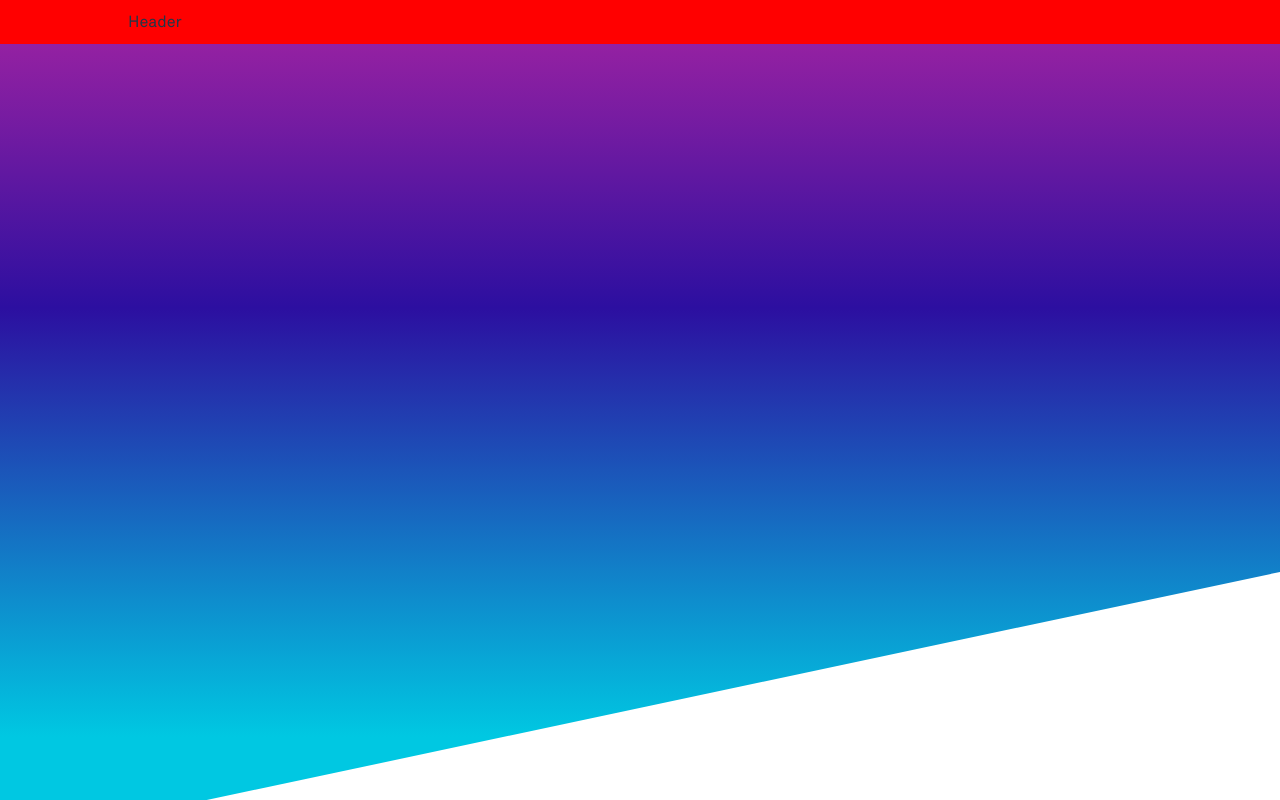
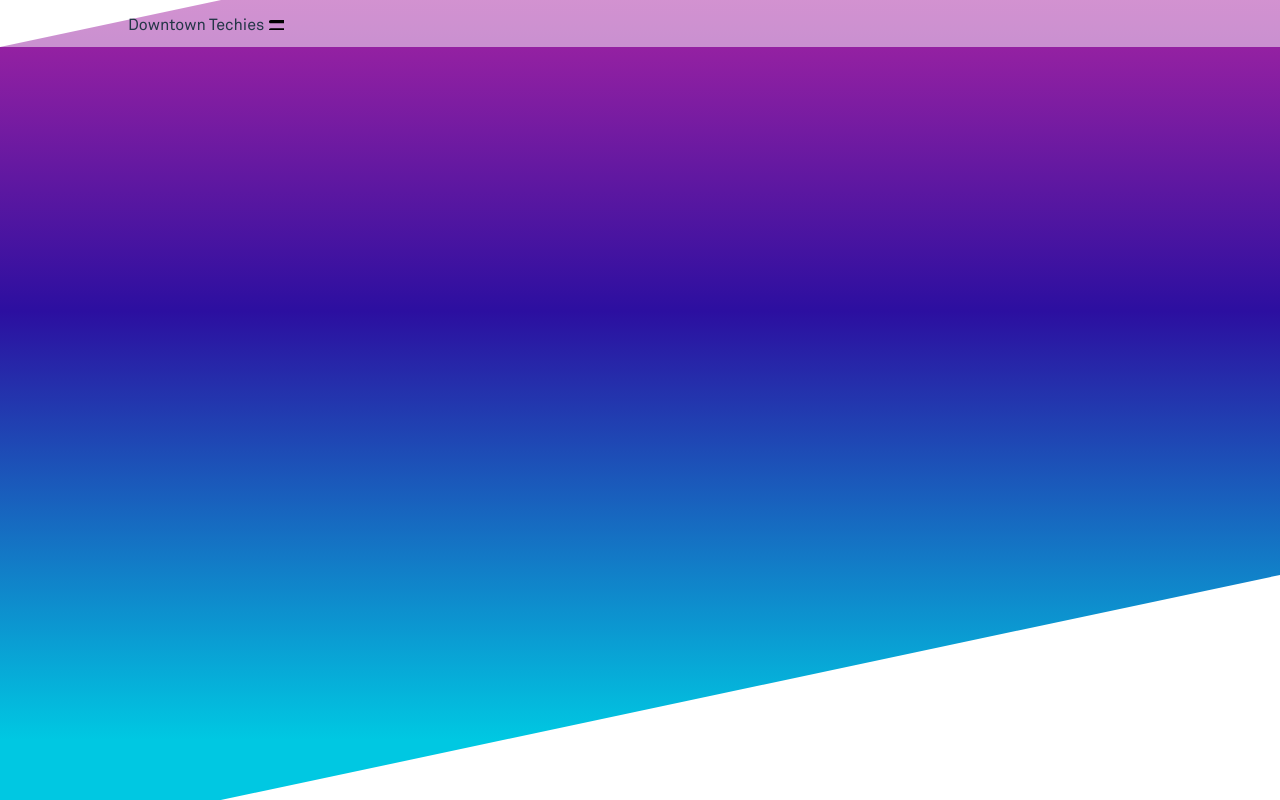
Before and after one commit to downtown-techies/dt-front-end, a React (Create React App) app: page / in a window 1280 px wide. Shown: the top 800 px of the page. Built offline with nearby package versions, Linux system fonts and the light colour scheme.

Commit message:
icons and svgs

```diff
--- /dev/null
+++ b/src/assets/svgs/icons.js
@@ -0,0 +1,67 @@
+import * as React from 'react';
+
+const getPath = ( name, props ) => {
+  switch (name) {
+    case 'carrotUp':
+      return (
+        <g stroke="none" strokeWidth="1" fill="none" fillRule="evenodd">
+          <g
+            id="Icon/Accordion-Arrow-Copy"
+            transform="translate(-6.000000, -8.000000)"
+            fill="#7770FC"
+            fillRule="nonzero"
+          >
+            <polygon
+              id="Shape"
+              transform="translate(12.000000, 12.455000) scale(1, -1) translate(-12.000000, -12.455000) "
+              points="7.41 8.75 12 13.33 16.59 8.75 18 10.16 12 16.16 6 10.16"
+            />
+          </g>
+        </g>
+      );
+    case 'carrotDown':
+      return (
+        <g stroke="none" strokeWidth="1" fill="none" fillRule="evenodd">
+          <g
+            id="Icon/Accordion-Arrow"
+            transform="translate(-6.000000, -8.000000)"
+            fill="#7770FC"
+            fillRule="nonzero"
+          >
+            <polygon
+              id="Shape"
+              points="7.41 8.84 12 13.42 16.59 8.84 18 10.25 12 16.25 6 10.25"
+            />
+          </g>
+        </g>
+      );
+    case 'plusCircle':
+      return (
+        <path
+          fill="#243647"
+          d="M6,0a6,6,0,1,0,6,6A6,6,0,0,0,6,0ZM8.69,6.48a.06.06,0,0,1-.06.06H6.39V8.78a0,0,0,0,1,0,.05H5.66a0,0,0,0,1,0-.05V6.54H3.37a.06.06,0,0,1-.06-.06V5.81a.06.06,0,0,1,.06-.06H5.61V3.51a0,0,0,0,1,0,0h.68a0,0,0,0,1,0,0V5.75H8.63a.06.06,0,0,1,.06.06Z"
+        />
+      );
+    case 'minusCircle':
+      return (
+        <path
+          fill="#243647"
+          d="M6,0a6,6,0,1,0,6,6A6,6,0,0,0,6,0ZM8.69,6.48a.06.06,0,0,1-.06.06H3.37a.06.06,0,0,1-.06-.06V5.81a.06.06,0,0,1,.06-.06H8.63a.06.06,0,0,1,.06.06Z"
+        />
+      );
+    case 'menu':
+      return (
+        <>
+          <path
+            fill="none"
+            d="M0 0h24v24H0V0z"
+          />
+          <path d="M4 18h16c.55 0 1-.45 1-1s-.45-1-1-1H4c-.55 0-1 .45-1 1s.45 1 1 1zm0-5h16c.55 0 1-.45 1-1s-.45-1-1-1H4c-.55 0-1 .45-1 1s.45 1 1 1zM3 7c0 .55.45 1 1 1h16c.55 0 1-.45 1-1s-.45-1-1-1H4c-.55 0-1 .45-1 1z" />
+        </>
+      );
+    default:
+      return <path />;
+  }
+};
+
+export default getPath;
--- /dev/null
+++ b/src/assets/svgs/index.js
@@ -0,0 +1,41 @@
+import * as React from 'react';
+import getPath from './icons';
+import styled from '../../theme';
+
+const IconWrap = styled.span`
+  display: inline-block;
+  width: ${(props) => props.width || 'auto'};
+  height: ${(props) => props.height || 'auto'};
+`;
+
+const SvgIcon = ({
+  name = 'default',
+  style = {},
+  fill = '#000',
+  width = '100%',
+  height = '100%',
+  viewBox = '0 0 32 32',
+  transform = 'translate(0, 0)'
+}) => {
+  const f = 'foo';
+  console.log(f);
+
+  return (
+    <IconWrap style={{ width, height }}>
+      <svg
+        name={name}
+        style={style}
+        height={width}
+        width={width}
+        viewBox={viewBox}
+        transform={transform}
+        xmlns="http://www.w3.org/2000/svg"
+        xmlnsXlink="http://www.w3.org/1999/xlink"
+      >
+        {getPath(name)}
+      </svg>
+    </IconWrap>
+  );
+};
+
+export default SvgIcon;
--- a/src/components/header/index.js
+++ b/src/components/header/index.js
@@ -1,22 +1,21 @@
 import React, { Component } from 'react';
-import styled from '../../theme';
-
-const StyledHeader = styled.div`
-  background-color: red;
-  display: flex;
-  align-items: center;
-  flex-wrap: nowrap;
-  padding: 1rem 10vw;
-  z-index: 1;
-  position: relative;
-`;
+import { HeaderContainer , StyledHeader } from './styles';
+import SvgIcon from '../../assets/svgs';
 
 class Header extends Component {
   render() {
     return (
-      <StyledHeader className="header">
-        Header
-      </ StyledHeader>
+      <HeaderContainer>
+        <StyledHeader className="header">
+          Downtown Techies
+          <SvgIcon
+            name={'menu'}
+            width={20}
+            height={20}
+            viewBox="0 0 12 12"
+          />
+        </ StyledHeader>
+      </HeaderContainer>
     );
   }
 }
--- /dev/null
+++ b/src/components/header/styles.js
@@ -0,0 +1,19 @@
+import styled from '../../theme';
+
+const HeaderContainer = styled.div`
+  background-color: rgba( 255, 255, 255, 0.5 );
+  display: flex;
+  align-items: center;
+  flex-wrap: nowrap;
+  padding: 1rem 10vw;
+  z-index: 1;
+  position: relative;
+`;
+
+const StyledHeader = styled.div`
+`;
+
+export {
+  HeaderContainer,
+  StyledHeader
+};
--- a/src/components/landing/index.js
+++ b/src/components/landing/index.js
@@ -1,10 +1,6 @@
 import React, { Component } from 'react';
 import styled from '../../theme';
-import Link from '../shared/link';
-import Button from '../shared/button';
 import Text from '../shared/text';
-import Label from '../shared/label';
-import Input from '../shared/input';
 import SimpleSlider from '../shared/carousel';
 
 const StyledLanding = styled.div`
@@ -23,12 +19,8 @@ class Landing extends Component {
     return (
       <>
         <StyledLanding />
-        <Link text='foo' address='http://www.google.com' name='Foo' />
-        <Input defaultValue="@probablyup" type="text" />
-        <Label />
+        <SimpleSlider />
         <Text>Foo Bar</Text>
-        <Button>Foo</ Button>
-        <SimpleSlider />
       </>
     );
   }
--- a/src/components/main/index.js
+++ b/src/components/main/index.js
@@ -1,7 +1,7 @@
 import React, { Component } from 'react';
 import Landing from '../landing';
+import NotFound from '../notFound';
 import SignUp from '../signup';
-import NotFound from '../notFound';
 
 // TODO: add redirect and auth
 
```
